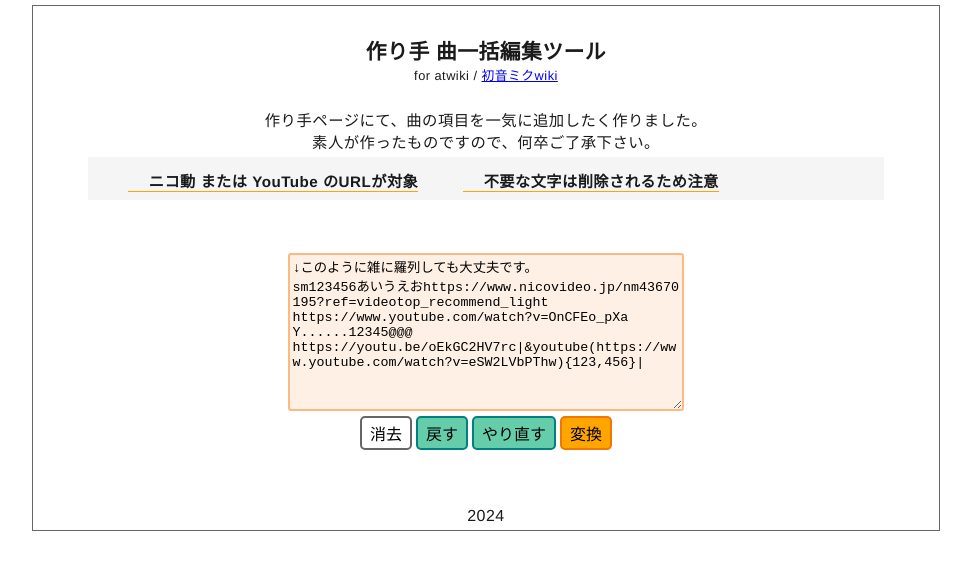
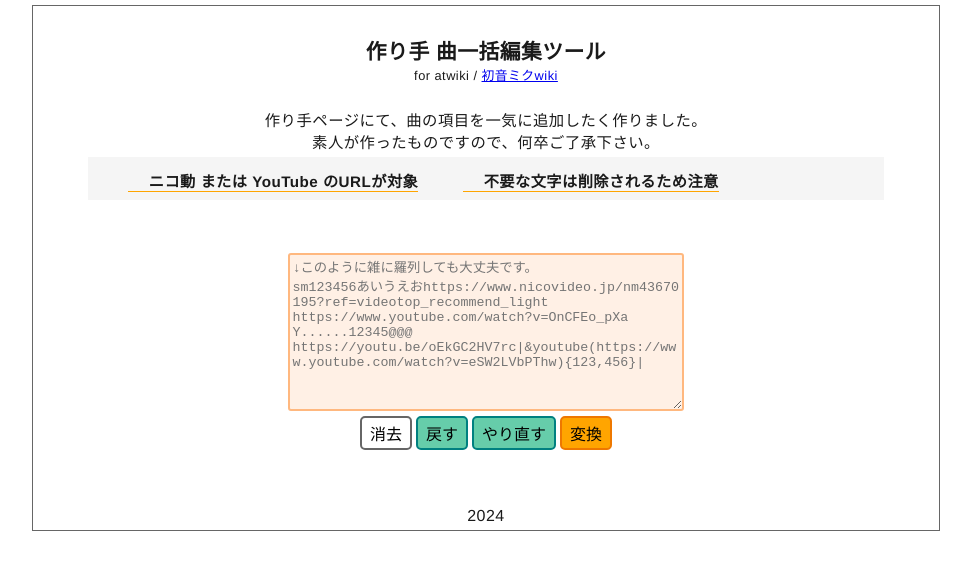
Before and after one commit to km-hagana/codespaces-blank, a plain HTML site: page index.html in a window 1280 px wide. Shown: the whole page, without its empty margins (154-1125 px from the left). Drawn offline with Linux system fonts and the light colour scheme.

Commit message:
Update index.html

```diff
--- a/index.html
+++ b/index.html
@@ -34,10 +34,7 @@
    <textarea id="URL" cols="30" rows="10" placeholder="↓このように雑に羅列しても大丈夫です。
 sm123456あいうえおhttps://www.nicovideo.jp/nm43670195?ref=videotop_recommend_light
 https://www.youtube.com/watch?v=OnCFEo_pXaY......12345@@@
-https://youtu.be/oEkGC2HV7rc|&youtube(https://www.youtube.com/watch?v=eSW2LVbPThw){123,456}|" spellcheck="false">↓このように雑に羅列しても大丈夫です。
-sm123456あいうえおhttps://www.nicovideo.jp/nm43670195?ref=videotop_recommend_light
-https://www.youtube.com/watch?v=OnCFEo_pXaY......12345@@@
-https://youtu.be/oEkGC2HV7rc|&youtube(https://www.youtube.com/watch?v=eSW2LVbPThw){123,456}|</textarea><br>
+https://youtu.be/oEkGC2HV7rc|&youtube(https://www.youtube.com/watch?v=eSW2LVbPThw){123,456}|" spellcheck="false"></textarea><br>
    <button id="clear" type="button">消去</button>
    <button id="undo" onclick="undo();">戻す</button>
    <button id="redo" onclick="redo();">やり直す</button>
```
